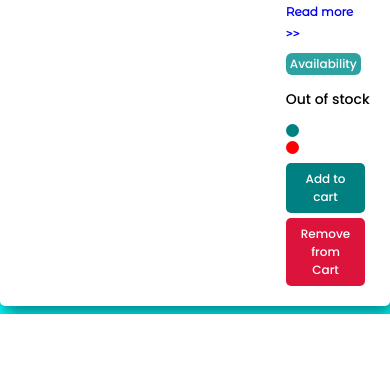
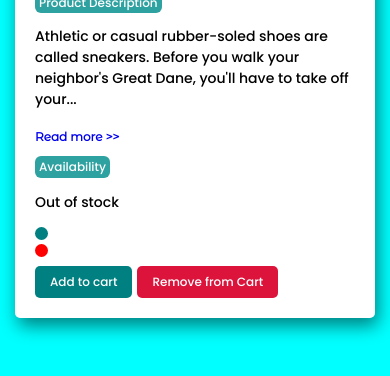
Before and after one commit to Ariyibi-Baseet/Shopping-Card, a plain HTML site: page index.html in a window 390 px wide. Shown: the part 530-906 px from the top of the page. Before the commit the page ends 844 px from the top, so only its background shows below. Drawn offline with nearby package versions, Linux system fonts and the light colour scheme.

Commit message:
the site is now responsive

```diff
--- a/app.js
+++ b/app.js
@@ -25,6 +25,7 @@ const app = Vue.createApp({
         }
     },
     methods: {
+        // i want to display a message when the user is viewing with mobile device
         addToCart()
         {
             this.cart ++
--- a/index.html
+++ b/index.html
@@ -56,19 +56,8 @@
                 <p v-if="inventory >= 100">In Stock</p>
                 <p v-else-if="inventory <= 50 && inventory > 0">Almost sold out</p>
                 <p v-else="inventory = 0">Out of stock</p>
-                <!-- <p v-if="onSale">on sale</p> -->
-                <!-- <ul>
-                    <li v-for="detail in details">{{ detail }}</li>
-                </ul> -->
-                <!-- <div v-for="(item, index) in items" :key="index">
-                </div> -->
-                <div class="variant" v-for="variant in variants" :key="variant.id" @click="updateImage(variant.image)" :style="{backgroundColor: variant.color}" :title="variant.title">
-                    <!-- {{ variant.id }} -->
-                </div>
-                <!-- <ul>
-                    <li v-for="size in sizes"> {{ size  }}</li>
-                </ul>  -->
-                        <!-- <p>{{ productDescription }}</p> -->
+                <div class="variant" v-for="variant in variants" :key="variant.id" @click="updateImage(variant.image)" :style="{backgroundColor: variant.color}" :title="variant.title"></div>
+
         <button class="btn" @click="addToCart" :disabled="!onSale" :class="{disabledButton : !onSale}"> <i class="fa-solid fa-shopping-cart"></i> Add to cart</button>
         <button class="btn btn-remove" @click="removeFromCart"> Remove from Cart</button>
         <span class="cart"><i class="fa-solid fa-cart-shopping"></i>(<span>{{ cart }}</span>)</span>
--- a/style.css
+++ b/style.css
@@ -111,3 +111,15 @@ body{
     font-weight:bold;
     color:teal;
 }
+
+
+@media screen and (max-width:600px)
+{
+    #app{
+        padding:50px 10px;
+    }
+    .product-wrapper{
+        flex-direction: column;
+        max-width:320px;
+    }
+}
```
